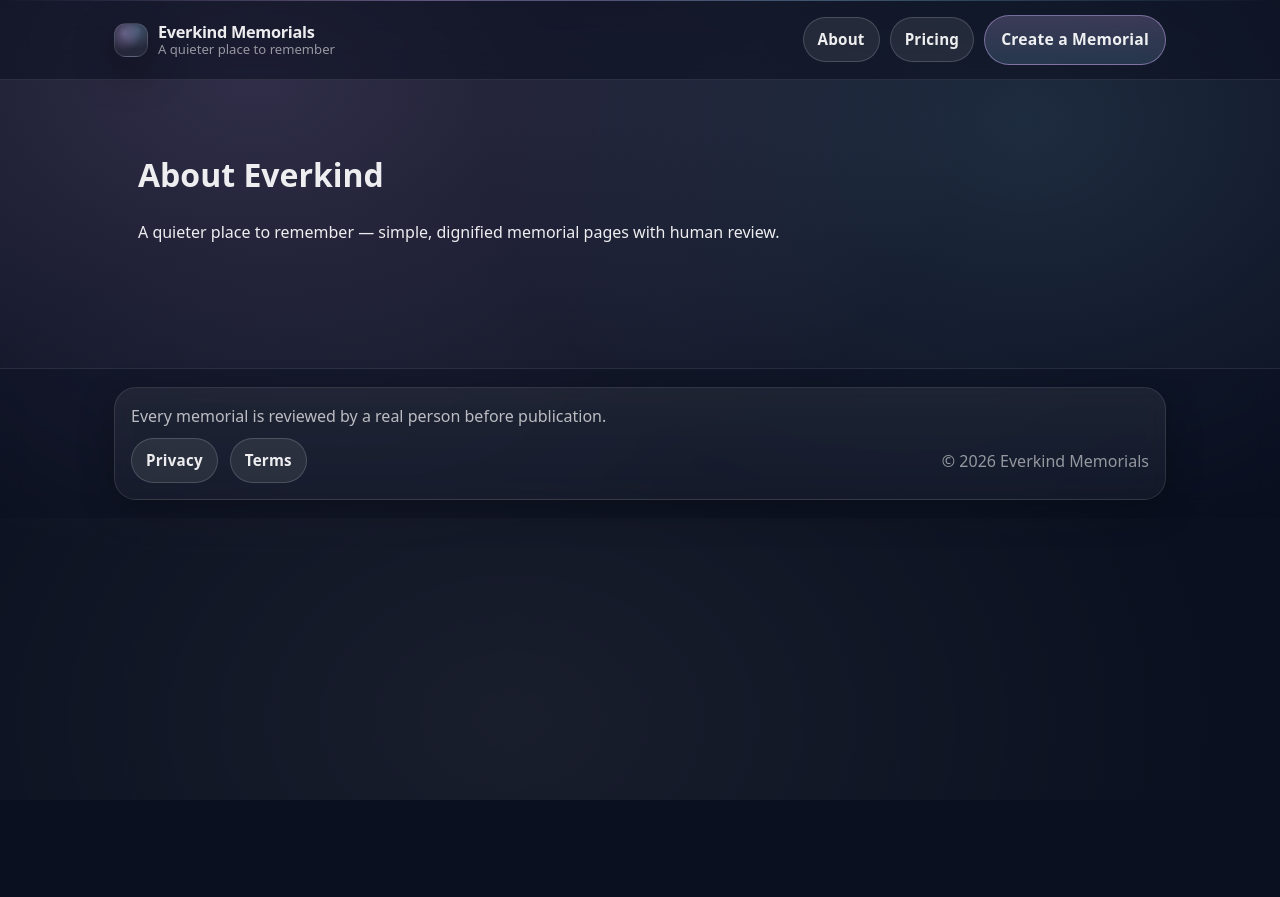
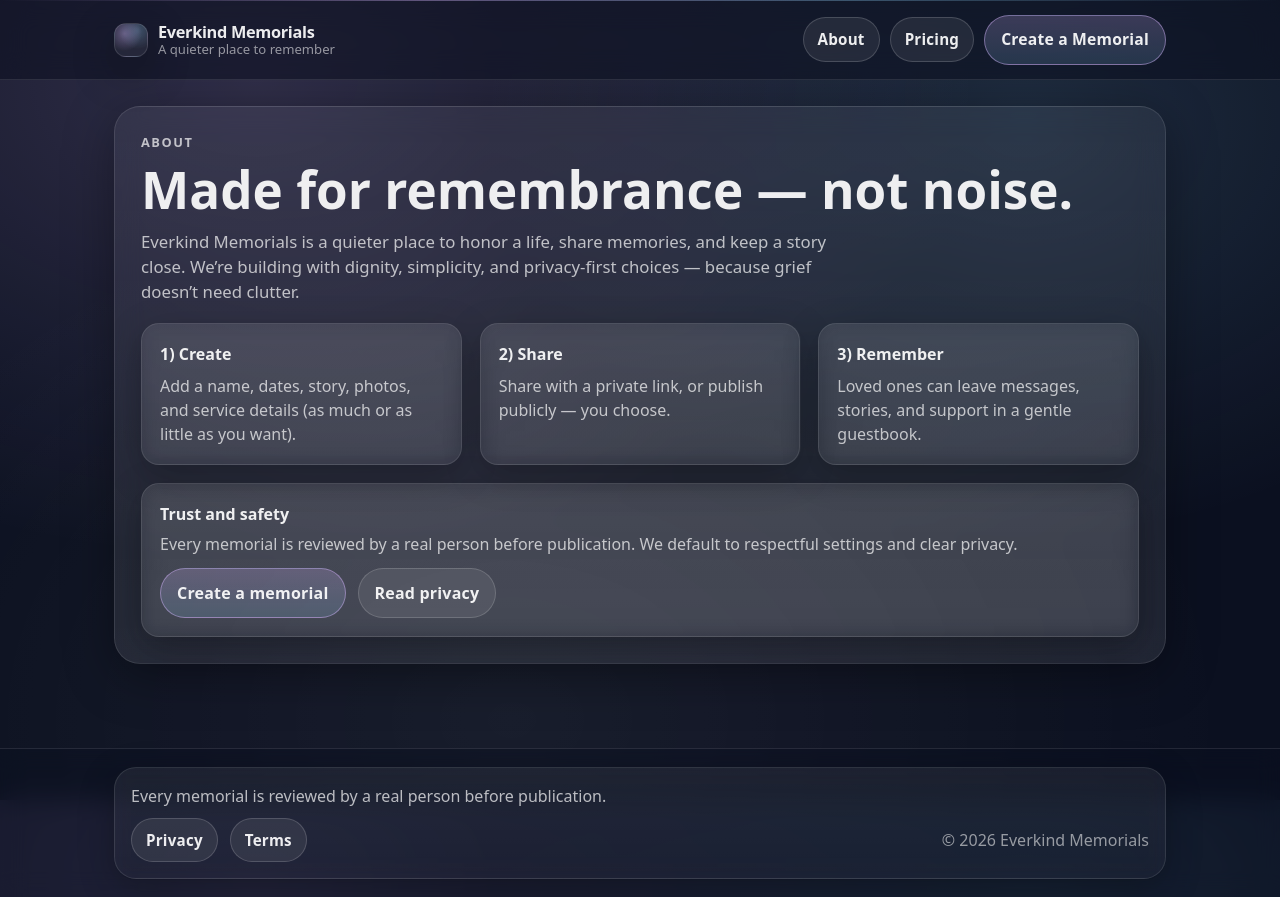
Before and after one commit to KristineMK72/everkind-memorials, a Next.js app: page /about in a window 1280 px wide. Before the commit the page ends 800 px from the top, so only its background shows below. Built offline with nearby package versions, Linux system fonts and the light colour scheme.

Commit message:
Update page.tsx

```diff
--- a/app/about/page.tsx
+++ b/app/about/page.tsx
@@ -1,8 +1,52 @@
+import Link from "next/link";
+
 export default function AboutPage() {
   return (
-    <main style={{ padding: 24 }}>
-      <h1>About Everkind</h1>
-      <p>A quieter place to remember — simple, dignified memorial pages with human review.</p>
+    <main>
+      <section className="glass" style={{ padding: 26 }}>
+        <div className="kicker">About</div>
+        <h1 className="h1" style={{ marginTop: 10 }}>Made for remembrance — not noise.</h1>
+        <p className="p" style={{ maxWidth: 720 }}>
+          Everkind Memorials is a quieter place to honor a life, share memories, and keep a story close.
+          We’re building with dignity, simplicity, and privacy-first choices — because grief doesn’t need clutter.
+        </p>
+
+        <div style={{ height: 18 }} />
+
+        <div className="grid grid3">
+          <div className="card" style={{ padding: 18 }}>
+            <div style={{ fontWeight: 850, marginBottom: 8 }}>1) Create</div>
+            <div style={{ color: "var(--muted)" }}>
+              Add a name, dates, story, photos, and service details (as much or as little as you want).
+            </div>
+          </div>
+          <div className="card" style={{ padding: 18 }}>
+            <div style={{ fontWeight: 850, marginBottom: 8 }}>2) Share</div>
+            <div style={{ color: "var(--muted)" }}>
+              Share with a private link, or publish publicly — you choose.
+            </div>
+          </div>
+          <div className="card" style={{ padding: 18 }}>
+            <div style={{ fontWeight: 850, marginBottom: 8 }}>3) Remember</div>
+            <div style={{ color: "var(--muted)" }}>
+              Loved ones can leave messages, stories, and support in a gentle guestbook.
+            </div>
+          </div>
+        </div>
+
+        <div style={{ height: 18 }} />
+
+        <div className="card" style={{ padding: 18 }}>
+          <div style={{ fontWeight: 850, marginBottom: 6 }}>Trust and safety</div>
+          <div style={{ color: "var(--muted)" }}>
+            Every memorial is reviewed by a real person before publication. We default to respectful settings and clear privacy.
+          </div>
+          <div style={{ marginTop: 12, display: "flex", gap: 12, flexWrap: "wrap" }}>
+            <Link className="btn btnPrimary" href="/create-memorial">Create a memorial</Link>
+            <Link className="btn" href="/privacy">Read privacy</Link>
+          </div>
+        </div>
+      </section>
     </main>
   );
 }
```
